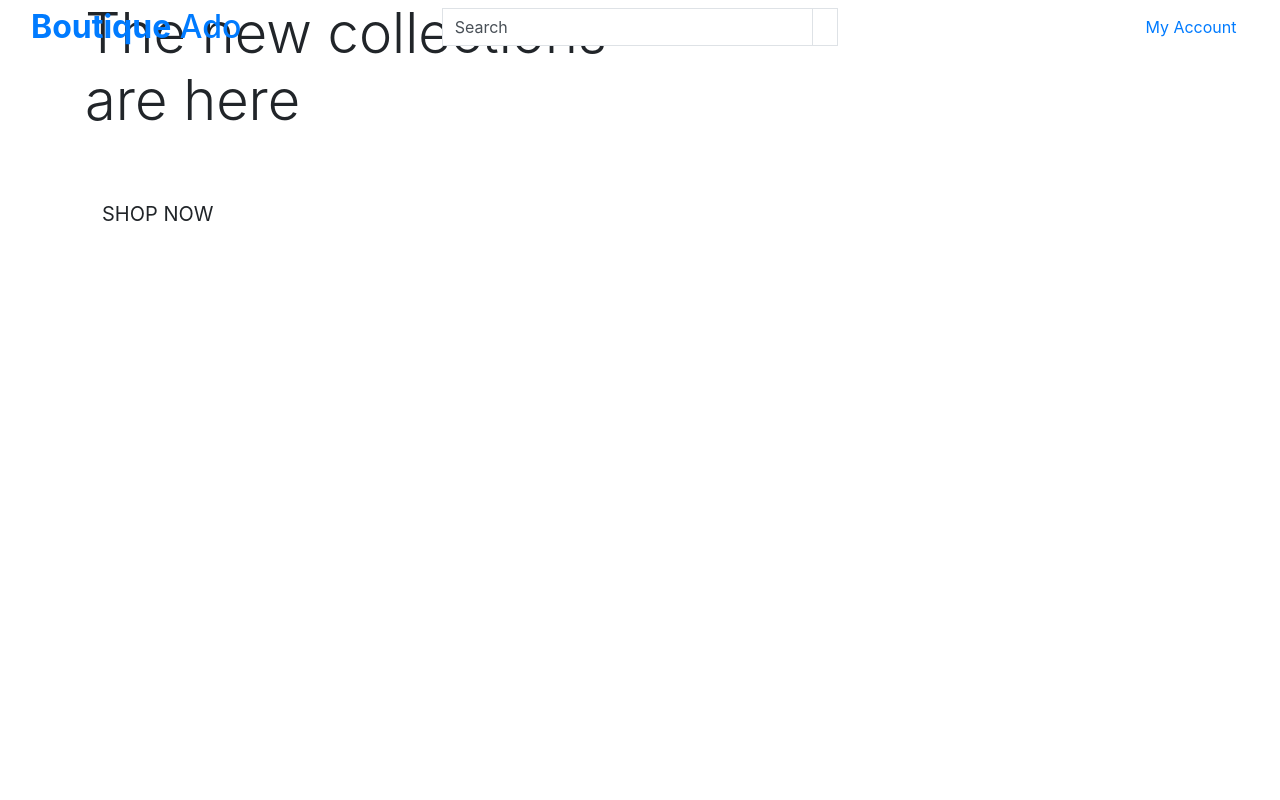
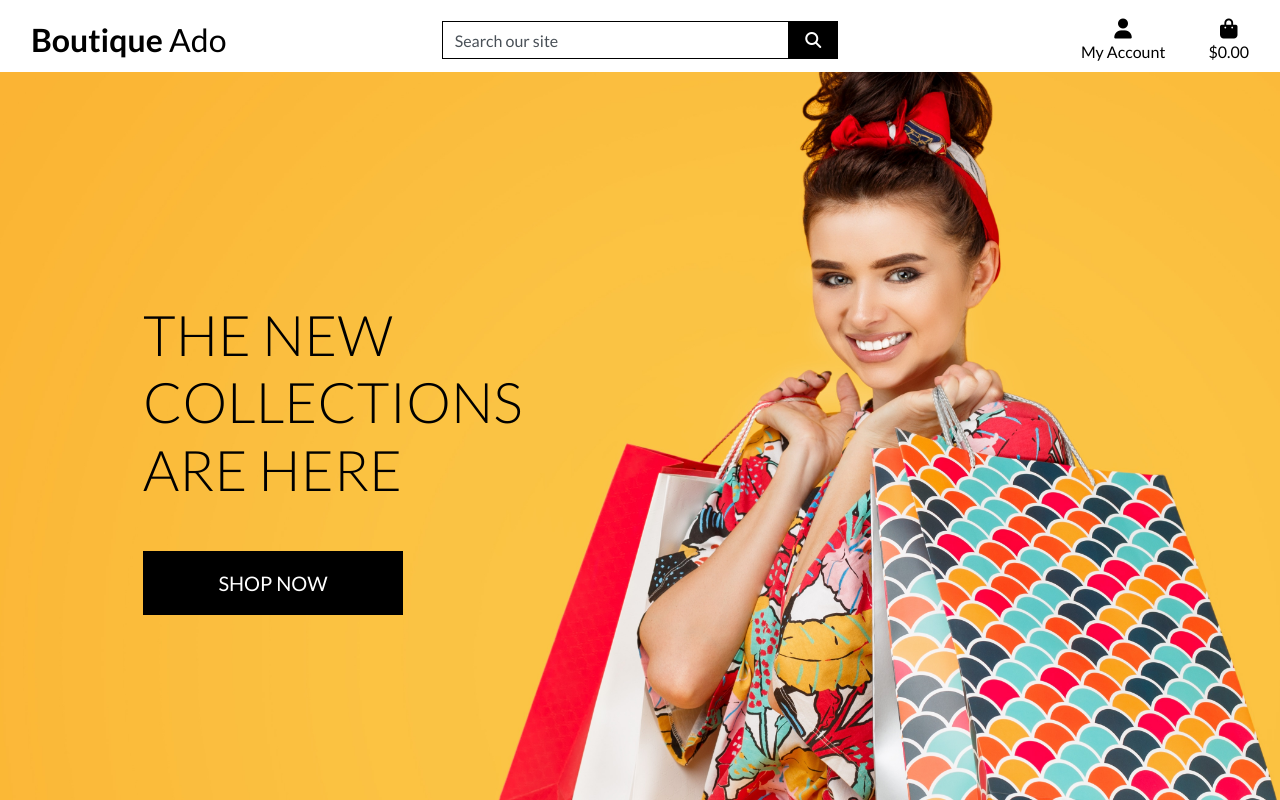
Before and after one commit to kasemdeautsch/boutique_ado_v1, a Django app: page / in a window 1280 px wide. Run offline with Django 3.2, Linux system fonts and the light colour scheme; some libraries are stand-ins or nearby versions.

Commit message:
completed homepageheader and css

```diff
--- a/boutique_ado/settings.py
+++ b/boutique_ado/settings.py
@@ -150,6 +150,10 @@
 # https://docs.djangoproject.com/en/3.2/howto/static-files/
 
 STATIC_URL = '/static/'
+STATICFILES_DIRS = (os.path.join(BASE_DIR, 'static'), )
+
+MEDIA_URL = '/media/'
+MEDIA_ROOT = os.path.join(BASE_DIR, 'media')
 
 # Default primary key field type
 # https://docs.djangoproject.com/en/3.2/ref/settings/#default-auto-field
--- a/boutique_ado/urls.py
+++ b/boutique_ado/urls.py
@@ -15,10 +15,11 @@
 """
 from django.contrib import admin
 from django.urls import path, include
+from django.conf import settings
+from django.conf.urls.static import static
 
 urlpatterns = [
     path('accounts/', include('allauth.urls')),
     path('admin/', admin.site.urls),
-    path('', include('home.urls'))
-
-]
+    path('', include('home.urls')),
+] + static(settings.MEDIA_URL, document_root=settings.MEDIA_ROOT)
--- a/home/templates/home/index.html
+++ b/home/templates/home/index.html
@@ -1,7 +1,5 @@
-{% extends 'base.html' %}
+{% extends "base.html" %}
 {% load static %}
-
-{% block content %}
 
 {% block page_header %}
     <div class="container header-container">
@@ -11,6 +9,7 @@
     </div>
 {% endblock %}
 
+{% block content %}
     <div class="container h-100">
         <div class="row h-100">
             <div class="col-7 col-md-6 my-auto">
@@ -19,7 +18,7 @@
                 </h1>
                 <div class="my-5">
                     <h4>
-                    <a href="" class="shop-now-button btn btn-lg  rounded-0 text-uppercase py-3">Shop Now</a>
+                        <a href="" class="shop-now-button btn btn-lg rounded-0 text-uppercase py-3">Shop Now</a>
                     </h4>
                 </div>
             </div>
--- /dev/null
+++ b/static/css/base.css
@@ -0,0 +1,81 @@
+html {
+    height: 100%;
+}
+
+body {
+    background: url('/media/homepage_background_cropped.jpg') no-repeat center center fixed;
+    background-size: cover;
+    height: calc(100vh - 164px);
+    color: #555;
+    font-family: 'Lato';
+}
+
+/* from Bulma */
+.icon {
+    align-items: center;
+    display: inline-flex;
+    justify-content: center;
+    height: 1.5rem;
+    width: 1.5rem;
+}
+
+.logo-font {
+    text-transform: uppercase;
+}
+
+.main-logo-link {
+    width: fit-content;
+}
+
+.shop-now-button {
+    background: black;
+    color: white;
+    min-width: 260px;
+}
+
+.btn-black {
+    background: black;
+    color: white;
+}
+
+.shop-now-button:hover,
+.shop-now-button:active,
+.shop-now-button:focus,
+.btn-black:hover,
+.btn-black:active,
+.btn-black:focus {
+    background: #222;
+    color: white;
+}
+
+.text-black {
+    color: #000 !important;
+}
+
+.border-black {
+    border: 1px solid black !important;
+}
+
+/* -------------------------------- Media Queries */
+
+/* Slightly larger container on xl screens */
+@media (min-width: 1200px) {
+  .container {
+    max-width: 80%;
+  }
+}
+
+/* fixed top navbar only on medium and up */
+@media (min-width: 992px) {
+    .fixed-top-desktop-only {
+        position: fixed;
+        top: 0;
+        right: 0;
+        left: 0;
+        z-index: 1030;
+    }
+
+    .header-container {
+        padding-top: 164px;
+    }
+}
--- a/templates/base.html
+++ b/templates/base.html
@@ -16,12 +16,20 @@
     {% block corecss %}
         <!-- Bootstrap CSS -->
         <link rel="stylesheet" href="https://cdn.jsdelivr.net/npm/bootstrap@4.6.2/dist/css/bootstrap.min.css" integrity="sha384-xOolHFLEh07PJGoPkLv1IbcEPTNtaed2xpHsD9ESMhqIYd0nLMwNLD69Npy4HI+N" crossorigin="anonymous">
+        <!-- Google Fonts -->
+        <link rel="preconnect" href="https://fonts.googleapis.com">
+        <link rel="preconnect" href="https://fonts.gstatic.com" crossorigin>
+        <link rel="stylesheet" href="https://fonts.googleapis.com/css2?family=Lato:ital,wght@0,100;0,300;0,400;0,700;0,900;1,100;1,300;1,400;1,700;1,900&display=swap">
+        <!-- Custom Css -->
+        <link rel="stylesheet" href="{% static 'css/base.css' %}">
     {% endblock %}
 
     {% block extra_css %}
     {% endblock %}
 
     {% block corejs %}
+         <!-- Font Awesom -->
+        <script src="https://kit.fontawesome.com/4e96248f83.js" crossorigin="anonymous"></script>
         <!-- Option 2: Separate Popper and Bootstrap JS -->
         <script src="https://cdn.jsdelivr.net/npm/jquery@3.5.1/dist/jquery.min.js" integrity="sha256-9/aliU8dGd2tb6OSsuzixeV4y/faTqgFtohetphbbj0=" crossorigin="anonymous"></script>
         <script src="https://cdn.jsdelivr.net/npm/popper.js@1.16.1/dist/umd/popper.min.js" integrity="sha384-9/reFTGAW83EW2RDu2S0VKaIzap3H66lZH81PoYlFhbGU+6BZp6G7niu735Sk7lN" crossorigin="anonymous"></script>
@@ -35,7 +43,7 @@
   </head>
   <body>
     <header class="container-fluid fixed-top">
-      <div class="row">
+      <div id="topnav" class="row bg-white pt-lg-2 d-none d-lg-flex">
         <div class="col-12 col-lg-4 my-auto py-1 py-lg-0 text-center text-lg-left">
           <a href="{% url 'home' %}" class="nav-link main-logo-link">
             <h2 class="logo-front text-black my-0"><strong>Boutique</strong> Ado</h2>
@@ -44,7 +52,7 @@
         <div class="col-12 col-lg-4 my-auto py-1 py-lg-0">
           <form method="GET" action="">
             <div class="input-group w-100">
-              <input class="form-control border border-black rounded-0" type="text" name="q" placeholder="Search" value="Search">
+              <input class="form-control border border-black rounded-0" type="text" name="q" placeholder="Search" value="Search our site">
               <div class="input-group-append">
                 <button class="form-control btn btn-black border border-black rounded-0" type="submit">
                   <span class="icon">
@@ -57,7 +65,7 @@
         </div>
         <div class="col-12 col-lg-4 my-auto py-1 py-lg-0">
           <ul class="list-inline list-unstyled text-center text-lg-right my-0">
-            <li class="list-inline-item dropdown">
+            <li class="list-inline-item dropdownx">
                 <a class="text-black nav-link" href="#" id="user-options" data-toggle="dropdown" aria-haspopup="true" aria-expanded="false">
                   <div class="text-center">
                       <div><i class="fas fa-user fa-lg"></i></div>
@@ -78,7 +86,18 @@
                 </div>
             </li>
             <li class="list-inline-item">
-
+              <a class="{% if grand_total %}text-info font-weight-bold{% else %}text-black{% endif %} nav-link" href="">
+                <div class="text-center">
+                    <div><i class="fas fa-shopping-bag fa-lg"></i></div>
+                    <p class="my-0">
+                        {% if grand_total %}
+                            ${{ grand_total|floatformat:2 }}
+                        {% else %}
+                            $0.00
+                        {% endif %}
+                    </p>
+                </div>
+            </a>
             </li>
           </ul>
         </div>
```
Also changed, not shown: media/homepage_background_cropped.jpg (added). Lines whose indentation alone changed are shown as unchanged.
